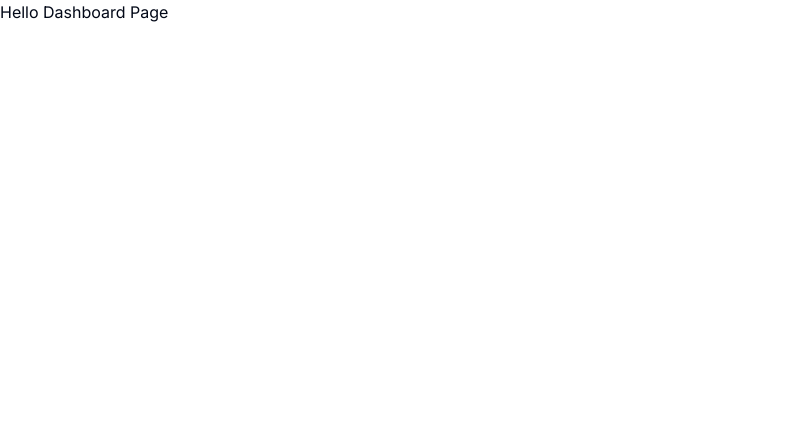
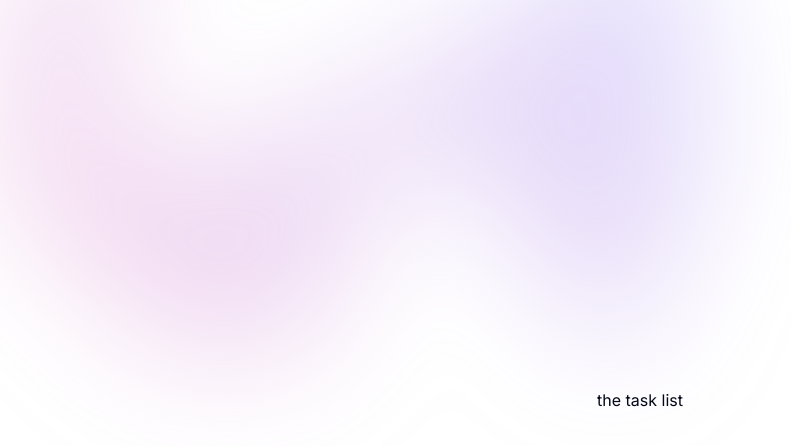
Before and after one commit to y4code/alivepools-frontend, a Next.js app: page /dashboard in a window 1280 px wide. Shown: the top 446 px of the page, without its empty margins (0-791 px from the left). Built offline with nearby package versions, Linux system fonts and the light colour scheme.

Commit message:
feat(draft task list): just display the basic text

```diff
--- a/package.json
+++ b/package.json
@@ -10,6 +10,7 @@
   },
   "dependencies": {
     "@hookform/resolvers": "^3.3.4",
+    "@radix-ui/react-icons": "^1.3.0",
     "@radix-ui/react-label": "^2.0.2",
     "@radix-ui/react-slot": "^1.0.2",
     "@radix-ui/react-toast": "^1.1.5",
--- a/src/app/dashboard/page.tsx
+++ b/src/app/dashboard/page.tsx
@@ -1,3 +1,10 @@
+import { BeautifulBackground } from "@/components/custom/beautiful-background";
+
 export default function DashboardPage() {
-    return "Hello Dashboard Page";
+    return (
+        <main className="flex min-h-screen flex-col items-center justify-center p-24 gap-6">
+            <BeautifulBackground />
+            the task list
+        </main>
+    )
 }
--- a/src/app/landing/page.tsx
+++ b/src/app/landing/page.tsx
@@ -3,12 +3,15 @@ import { Button } from "@/components/ui/button"
 import { Input } from "@/components/ui/input"
 import { useState } from "react";
 import { getDomain } from "@/lib/api";
-import { BeautifulBackground } from "@/components/custom/beautifulBackground";
+import { BeautifulBackground } from "@/components/custom/beautiful-background";
 import useSWRMutation from "swr/mutation";
 import { getErrorMessage } from "../interfaces/errors";
+import { ReloadIcon } from "@radix-ui/react-icons"
+import { LoginWithEmail } from "@/components/custom/login-with-email";
 
 export default function LandingPage() {
     return <main className="flex min-h-screen flex-col items-center justify-center p-24 gap-6">
+        <LoginWithEmail />
         <BeautifulBackground />
         <p className="">欢迎李姐重金注资一百块！</p>
         <h1 className="text-4xl font-bold tracking-tight text-gray-900 sm:text-6xl">Alivepools, always alive</h1>
@@ -25,9 +28,9 @@ function InputWithButton() {
             <div className="flex space-x-2">
                 <Input type="email" placeholder="Enter your domain" value={domain} onChange={e => setDomain(e.target.value)} />
                 <Button disabled={isMutating}
-                    onClick={() => {
-                        trigger()
-                    }} type="submit">Check</Button>
+                    onClick={() => { trigger() }} type="submit">
+                    Check
+                </Button>
             </div>
             <div className="flex w-full max-w-sm min-h-6 items-center space-x-2">
                 {isMutating && <div>loading...</div>}
--- a/src/app/signin/page.tsx
+++ b/src/app/signin/page.tsx
@@ -7,13 +7,14 @@ import { useToast } from "@/components/ui/use-toast";
 import { zodResolver } from "@hookform/resolvers/zod";
 import { useForm } from "react-hook-form";
 import { z } from "zod";
-import { BeautifulBackground } from "@/components/custom/beautifulBackground";
+import { BeautifulBackground } from "@/components/custom/beautiful-background";
 import { signIn } from "@/lib/api";
 import { useState } from "react";
 import useSWRMutation from "swr/mutation";
 import { useRouter } from "next/navigation";
-import { setToken } from "@/lib/auth";
+
 import { Toaster } from "@/components/ui/toaster";
+import { setToken } from "@/lib/token";
 
 const FormSchema = z.object({
     email: z.string().min(2, {
@@ -36,6 +37,7 @@ export default function SigninPage() {
             if (data.is_success) {
                 setToken(data.data.token);
                 router.replace("/dashboard");
+
             } else {
                 toast({
                     title: "Sign in failed",
--- /dev/null
+++ b/src/components/custom/login-with-email.tsx
@@ -0,0 +1,16 @@
+import { EnvelopeOpenIcon } from "@radix-ui/react-icons"
+
+import { Button } from "@/components/ui/button"
+import Link from "next/link"
+
+export function LoginWithEmail() {
+    return (
+        <Button asChild>
+            <Link href="/signin">
+                <>
+                    <EnvelopeOpenIcon className="mr-2 h-4 w-4" /> Login with Email
+                </>
+            </Link>
+        </Button>
+    )
+}
```
Also changed, not shown: src/components/custom/beautiful-background.tsx (renamed from src/components/custom/beautifulBackground.tsx), src/lib/token.ts (renamed from src/lib/auth.ts), 2 other files (tests, documents, lock files or other folders).
